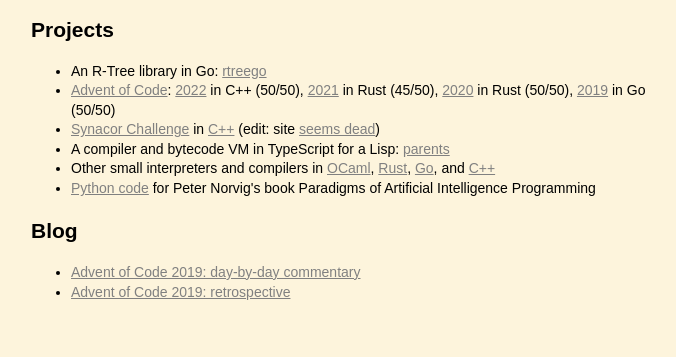
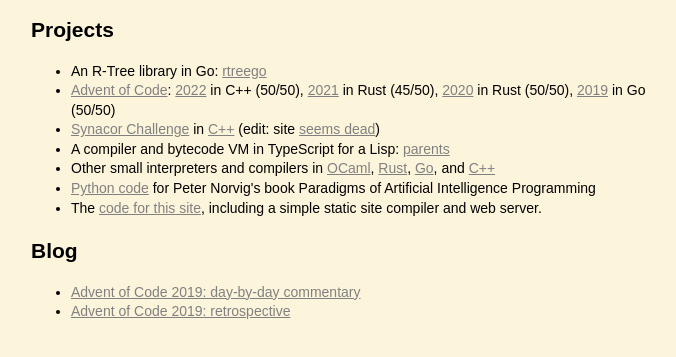
Before and after one commit to dhconnelly/dhcdev, a plain HTML site: page pages/index.html in a window 1280 px wide. Shown: the part 163-520 px from the top of the page, without its empty margins (289-965 px from the left). Drawn offline with Linux system fonts and the light colour scheme.

Commit message:
add link to site code

```diff
--- a/pages/index.html
+++ b/pages/index.html
@@ -48,6 +48,7 @@
             <li><a href="https://github.com/dhconnelly/paip-python">Python code</a> for Peter Norvig's book
                 Paradigms of
                 Artificial Intelligence Programming</li>
+            <li>The <a href="https://github.com/dhconnelly/dhcdev">code for this site</a>, including a simple static site compiler and web server.</li>
         </ul>
 
         <h2>Blog</h2>
```
Also changed, not shown: 1 other file.
